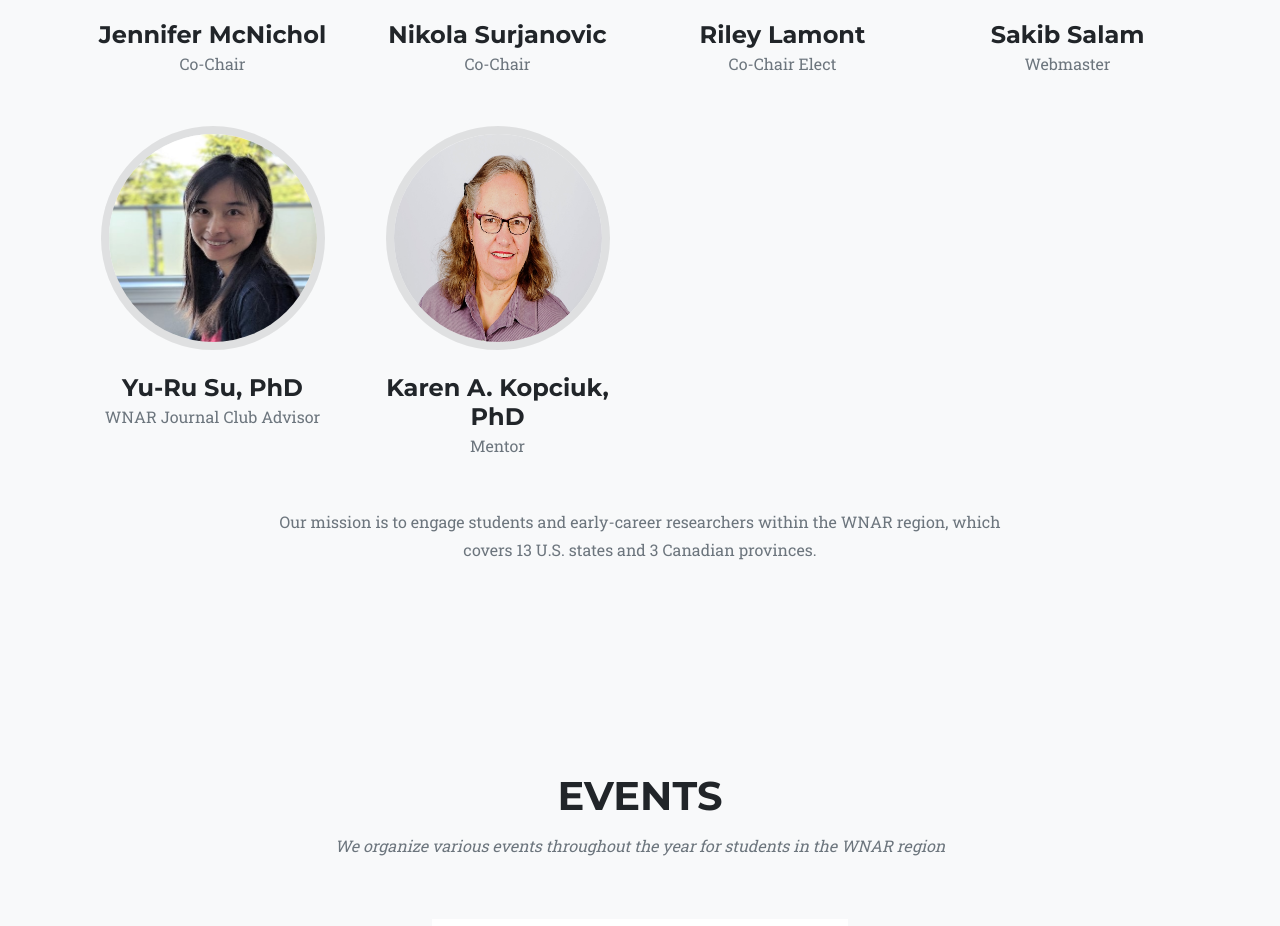
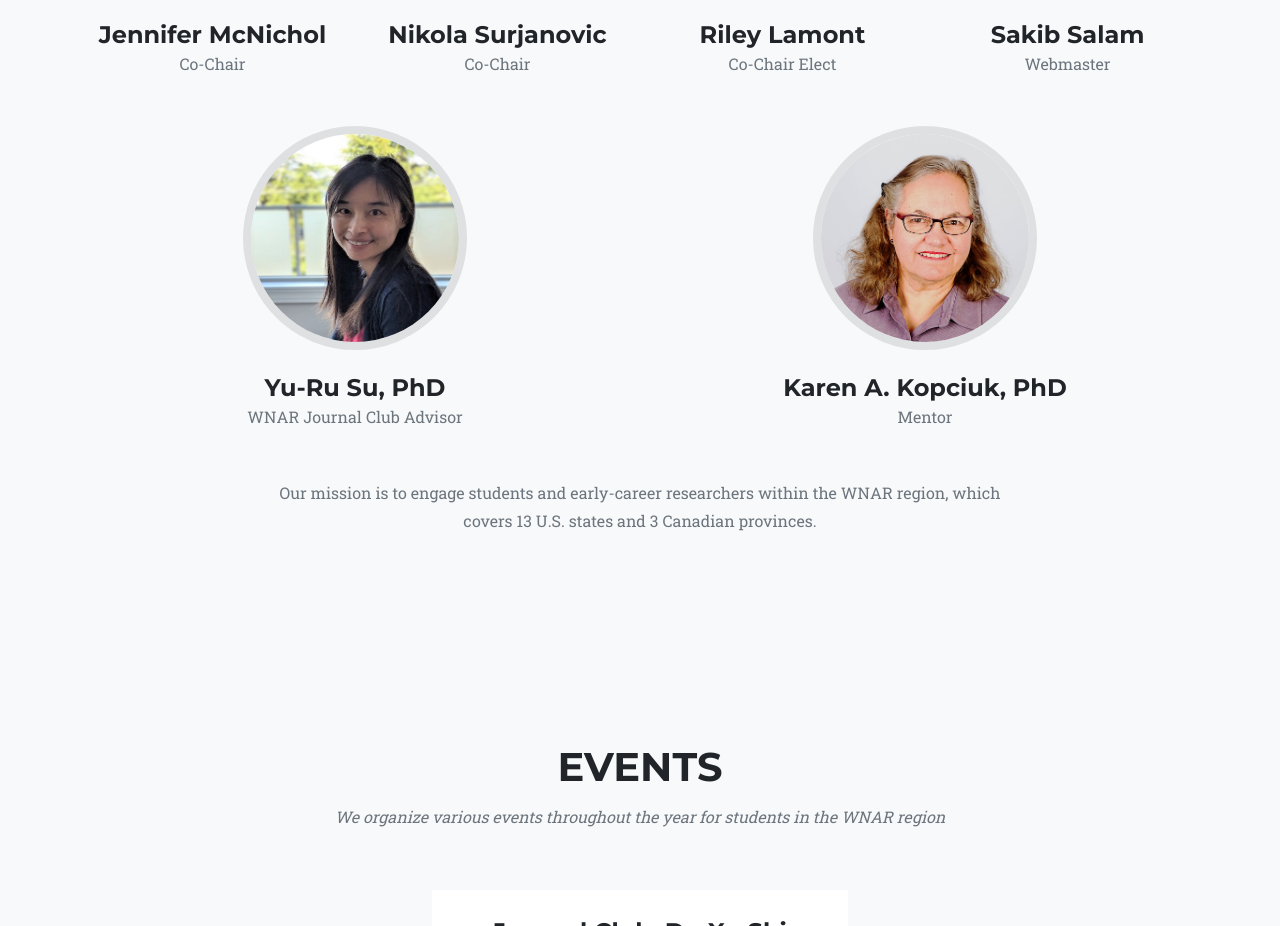
Before and after one commit to wnar-student/wnar-student.github.io, a plain HTML site: page index.html in a window 1280 px wide. Shown: the part 1186-2112 px from the top of the page. Drawn offline with nearby package versions, Linux system fonts and the light colour scheme.

Commit message:
updated Karen's pic and column size

```diff
--- a/index.html
+++ b/index.html
@@ -91,7 +91,7 @@
                             <a class="btn btn-dark btn-social mx-2" href="#!" aria-label="Larry Parker LinkedIn Profile"><i class="fab fa-linkedin-in"></i></a>-->
                         </div>
                     </div>
-                    <div class="col-lg-3">
+                    <div class="col-lg-6">
                         <div class="team-member">
                             <img class="mx-auto rounded-circle" src="assets/img/team/yu-ru.png" alt="..." />
                             <h4>Yu-Ru Su, PhD</h4>
@@ -101,9 +101,9 @@
                             <a class="btn btn-dark btn-social mx-2" href="#!" aria-label="Larry Parker LinkedIn Profile"><i class="fab fa-linkedin-in"></i></a>-->
                         </div>
                     </div>
-                    <div class="col-lg-3">
+                    <div class="col-lg-6">
                         <div class="team-member">
-                            <img class="mx-auto rounded-circle" src="assets/img/team/Karen.png" alt="..." />
+                            <img class="mx-auto rounded-circle" src="assets/img/team/Karen_Kopciuk_500.png" alt="..." />
                             <h4>Karen A. Kopciuk, PhD</h4>
                             <p class="text-muted">Mentor</p>
                             <!--<a class="btn btn-dark btn-social mx-2" href="#!" aria-label="Larry Parker Twitter Profile"><i class="fab fa-twitter"></i></a>
```
Also changed, not shown: assets/img/team/Karen_Kopciuk_500.png (added).
